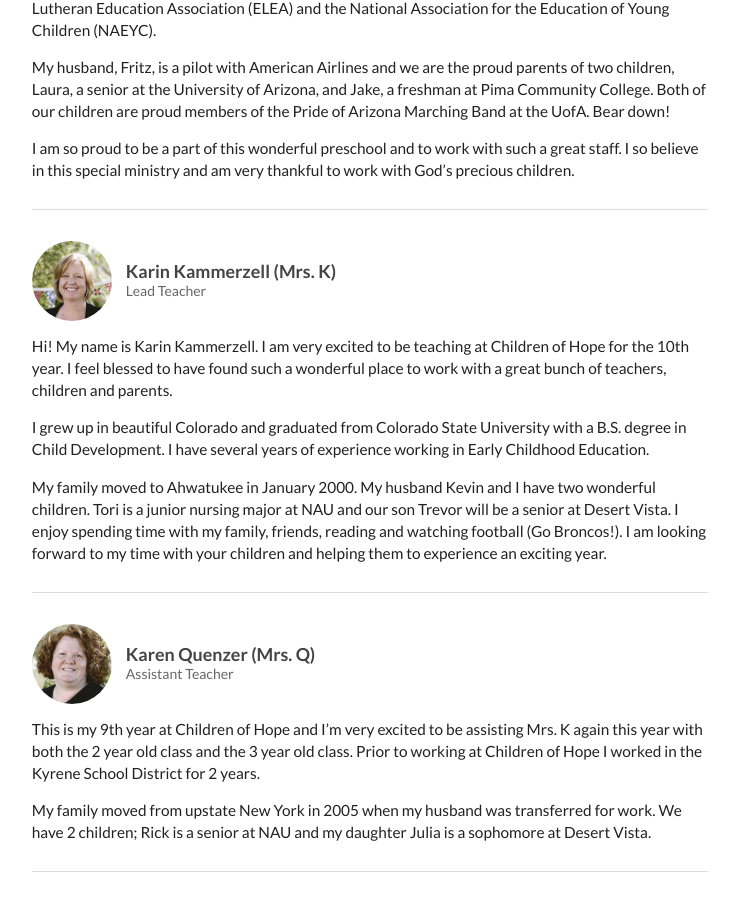
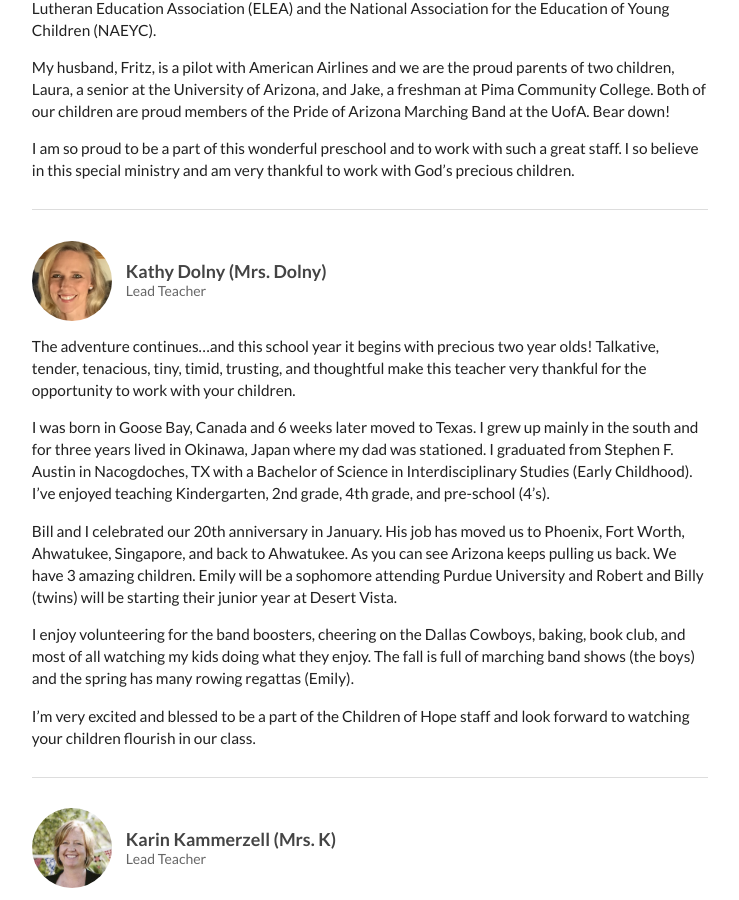
Before and after one commit to childrenofhope/childrenofhope, a Jekyll site: the page built from about/teachers.md, in a window 1280 px wide and 900 px high, scrolled down 690 px. Shown: the whole window, without its empty margins (270-1009 px from the left). Built offline with Jekyll 4.4.1, drawn with Linux system fonts in a browser that asks for light colours.

Commit message:
Added teacher Kathy Dolny

```diff
--- a/about/teachers.md
+++ b/about/teachers.md
@@ -31,6 +31,48 @@ Teachers & Staff
 
 <p>
   I am so proud to be a part of this wonderful preschool and to work with such a great staff. I so believe in this special ministry and am very thankful to work with God’s precious children.
+</p>
+
+<div class="ui section divider"></div>
+
+<h3 class="ui header">
+  <img src="{{ site.baseurl }}/assets/images/teachers/kathy_dolny.png"
+    alt="Kathy Dolny" class="ui tiny circular image" />
+  <div class="content">
+    Kathy Dolny (Mrs. Dolny)
+    <div class="sub header">Lead Teacher</div>
+  </div>
+</h3>
+
+<p>
+  The adventure continues…and this school year it begins with precious two year olds! Talkative,
+  tender, tenacious, tiny, timid, trusting, and thoughtful make this teacher very thankful for
+  the opportunity to work with your children.
+</p>
+
+<p>
+  I was born in Goose Bay, Canada and 6 weeks later moved to Texas.  I grew up mainly in the south
+  and for three years lived in Okinawa, Japan where my dad was stationed. I graduated from Stephen
+  F. Austin in Nacogdoches, TX with a Bachelor of Science in Interdisciplinary Studies (Early Childhood).
+  I’ve enjoyed teaching Kindergarten, 2nd grade, 4th grade, and pre-school (4’s).
+</p>
+
+<p>
+  Bill and I celebrated our 20th anniversary in January.  His job has moved us to Phoenix, Fort Worth,
+  Ahwatukee, Singapore, and back to Ahwatukee.  As you can see Arizona keeps pulling us back.  We have
+  3 amazing children. Emily will be a sophomore attending Purdue University and Robert and Billy (twins)
+  will be starting their junior year at Desert Vista.
+</p>
+
+<p>
+  I enjoy volunteering for the band boosters, cheering on the Dallas Cowboys, baking, book club, and
+  most of all watching my kids doing what they enjoy.  The fall is full of marching band shows (the boys)
+  and the spring has many rowing regattas (Emily).
+</p>
+
+<p>
+  I’m very excited and blessed to be a part of the Children of Hope staff and look forward to watching
+  your children flourish in our class.
 </p>
 
 <div class="ui section divider"></div>
```
Also changed, not shown: Gemfile.lock, assets/images/teachers/kathy_dolny.png (added).
